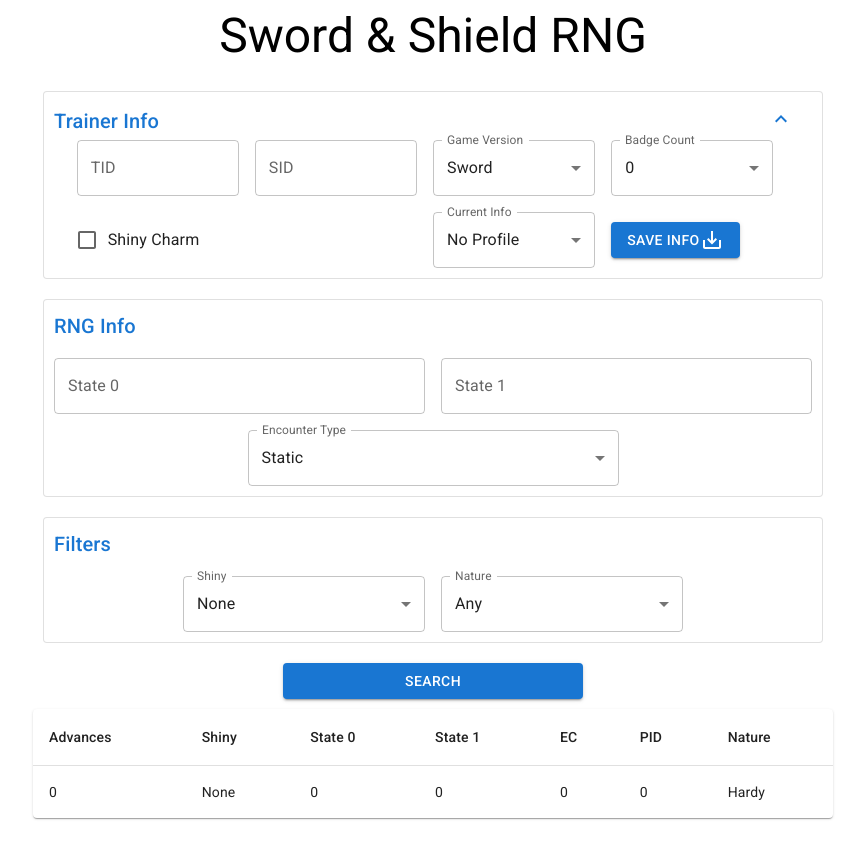
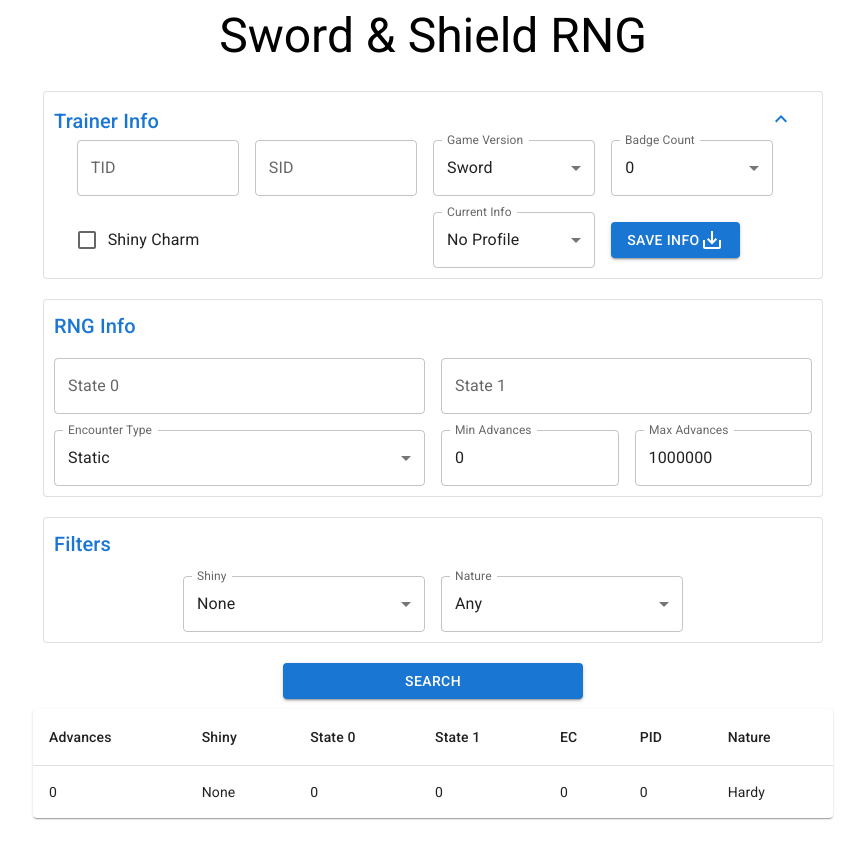
Before and after one commit to ShinySylveon04/PokemonRNGTools, a React (Vite) app: page / in a window 1280 px wide. Shown: the whole page, without its empty margins (207-1072 px from the left). Built offline with nearby package versions, Linux system fonts and the light colour scheme.

Commit message:
Add min and max values

```diff
--- a/src/App.js
+++ b/src/App.js
@@ -22,6 +22,8 @@
     shinyCharm: false,
     version: 'Sword',
     badgeCount: 0,
+    min: 0,
+    max: 1000000,
   });
 
   React.useEffect(() => {
@@ -62,8 +64,20 @@
     },
   ]);
 
-  const { state0, state1, tid, sid, shiny, encounter, shinyCharm, nature } =
-    state;
+  console.log(results);
+
+  const {
+    state0,
+    state1,
+    tid,
+    sid,
+    shiny,
+    encounter,
+    shinyCharm,
+    nature,
+    min,
+    max,
+  } = state;
   const regex = /[A-F0-9]{12}/i;
 
   const [state0Error, setState0Error] = React.useState({
@@ -110,6 +124,8 @@
         encounter,
         shinyCharm,
         nature,
+        min,
+        max,
       );
       setResults(shiny_result);
     }
--- a/src/RNGInfo.js
+++ b/src/RNGInfo.js
@@ -102,6 +102,44 @@
             </Select>
           </FormControl>
         </Grid>
+        <Grid item sm={6} md={3} xs={12}>
+          <TextField
+            inputProps={{
+              inputMode: 'numeric',
+              pattern: '[0-9]*',
+            }}
+            fullWidth
+            id="min"
+            label="Min Advances"
+            variant="outlined"
+            value={state.min}
+            onChange={event =>
+              setState(state => ({
+                ...state,
+                min: parseInt(event.target.value),
+              }))
+            }
+          />
+        </Grid>
+        <Grid item sm={6} md={3} xs={12}>
+          <TextField
+            inputProps={{
+              inputMode: 'numeric',
+              pattern: '[0-9]*',
+            }}
+            fullWidth
+            id="max"
+            label="Max Advances"
+            variant="outlined"
+            value={state.max}
+            onChange={event =>
+              setState(state => ({
+                ...state,
+                max: parseInt(event.target.value),
+              }))
+            }
+          />
+        </Grid>
         {/* <Grid container item sm={6} xs={12} sx={{justifyContent: {xs: "center", md: 'flex-start'}}}>
         <Grid item>
           <FormControlLabel control={<Checkbox />} label="Weather Active" />
```
Also changed, not shown: 1 other file (tests, documents, lock files or other folders).
